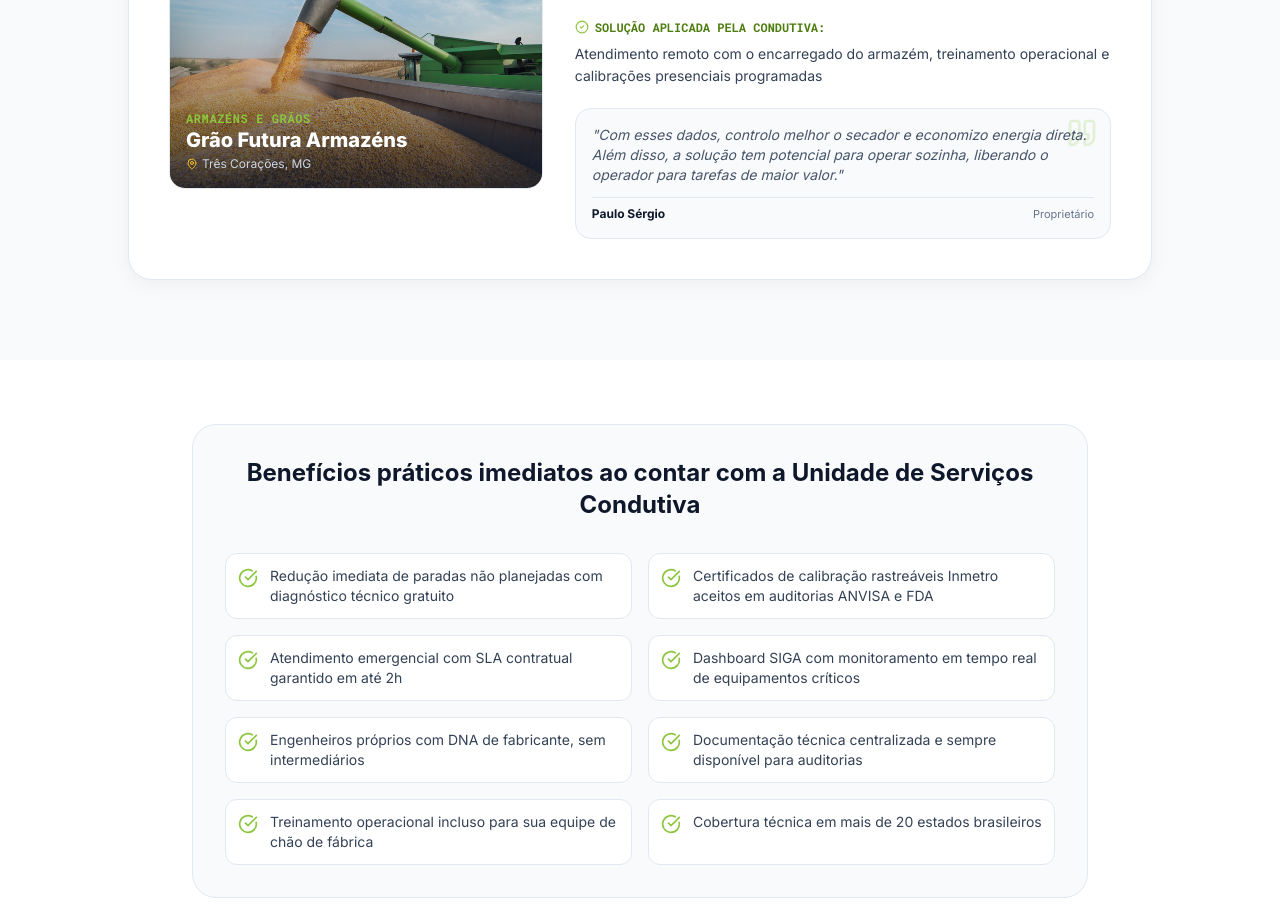
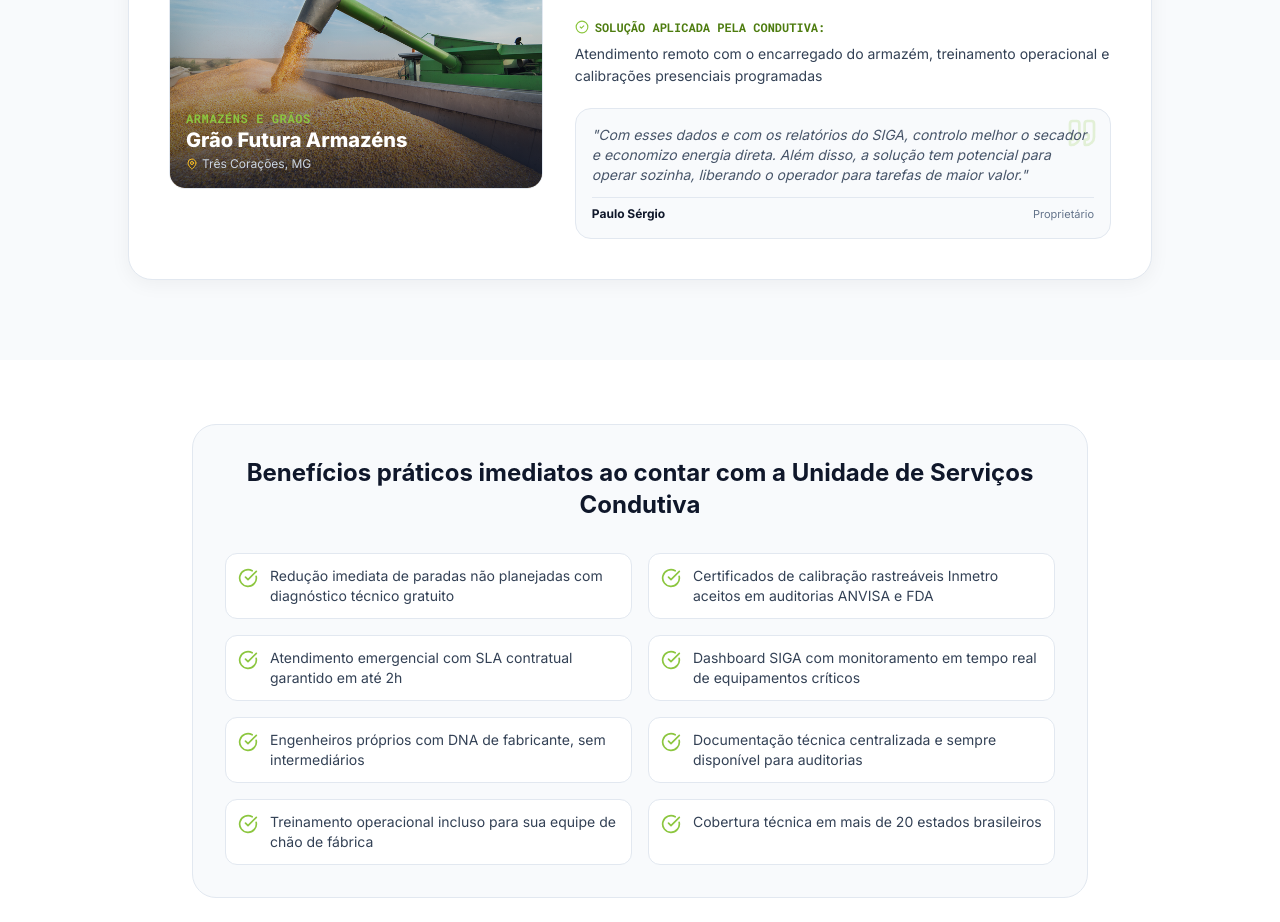
Before and after one commit to pauloac1000-byte/landing-page-servicos-condutiva, a React (Vite) app: page / in a window 1280 px wide. Shown: the part 6780-7702 px from the top of the page. Built offline with nearby package versions, Linux system fonts and the light colour scheme.

Commit message:
Atualizar depoimento de Paulo Sérgio no case Grão Futura Armazéns (id: alimentos) em src/data/mockData.ts
Substituir a frase do quote pela nova versão que menciona os relatórios do SIGA.

```diff
--- a/src/data/mockData.ts
+++ b/src/data/mockData.ts
@@ -237,7 +237,7 @@ export const CASE_STUDIES: CaseStudy[] = [
       { label: 'ROI', value: '4 meses' },
     ],
     quote:
-      'Com esses dados, controlo melhor o secador e economizo energia direta. Além disso, a solução tem potencial para operar sozinha, liberando o operador para tarefas de maior valor.',
+      'Com esses dados e com os relatórios do SIGA, controlo melhor o secador e economizo energia direta. Além disso, a solução tem potencial para operar sozinha, liberando o operador para tarefas de maior valor.',
     author: 'Paulo Sérgio',
     role: 'Proprietário',
     image: combineHarvesterImg,
--- a/src/lib/pocketbase/schema.json
+++ b/src/lib/pocketbase/schema.json
@@ -1,5 +1,5 @@
 {
-  "generatedAt": "2026-08-18T18:15:36.650Z",
+  "generatedAt": "2026-08-18T18:21:57.141Z",
   "collections": [
     {
       "name": "users",
```
Also changed, not shown: .skip.config.json.
